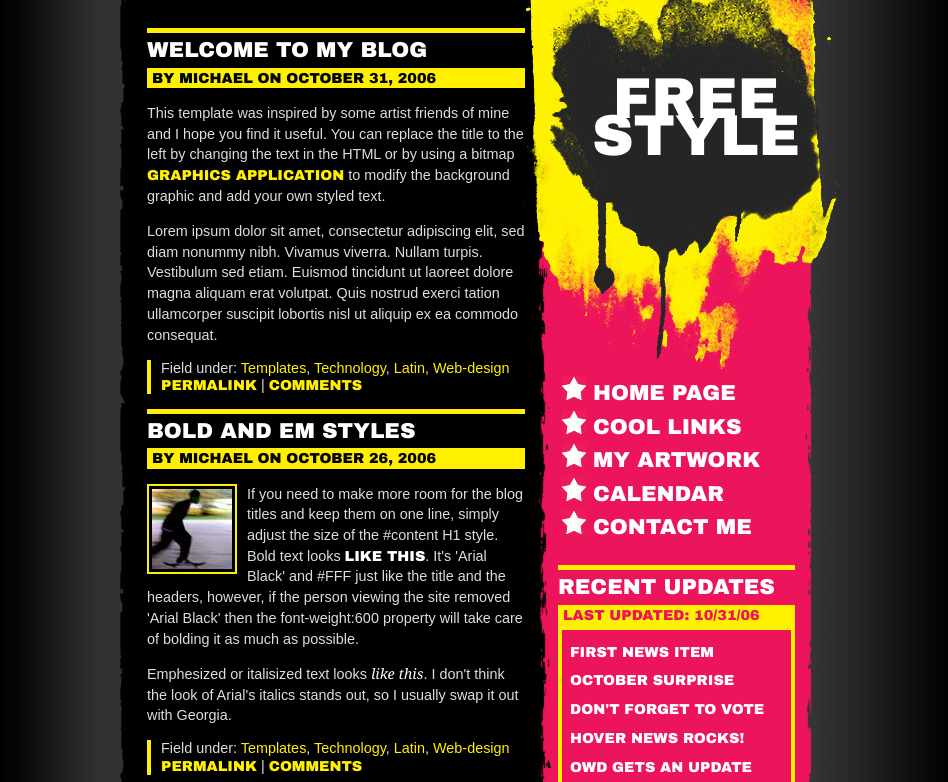
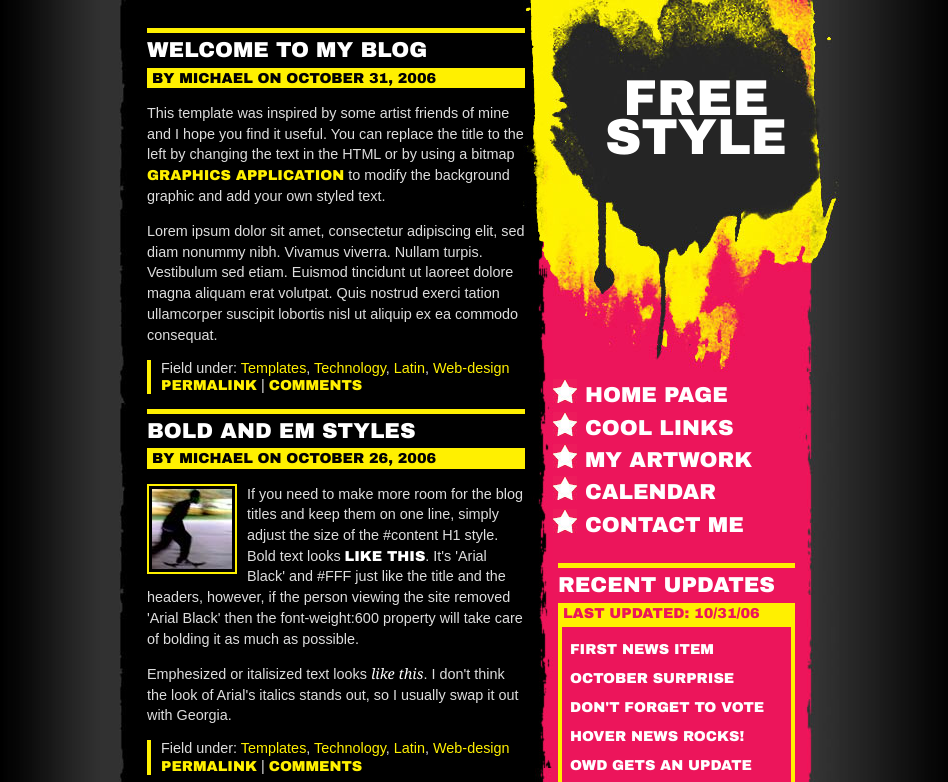
Before and after one commit to jgrom/FreeStyle, a plain HTML site: page index.html in a window 1280 px wide. Shown: the top 782 px of the page, without its empty margins (161-1109 px from the left). Drawn offline with Linux system fonts and the light colour scheme; a web font is replaced by a local one.

Commit message:
Révision styles liens et typo

```diff
--- a/css/styles.css
+++ b/css/styles.css
@@ -10,7 +10,7 @@ body {
 }
 
 a       { text-decoration: none; color: #FFF000; }
-a:hover { text-decoration: underline; }
+a:hover { color: #FFF; }
 
 ul { list-style-image: url("../images/bullet.gif"); }
 
@@ -24,7 +24,7 @@ h1, h2, h3, h4,
 strong, .strong {
     text-transform: uppercase;
     font-family: "Arial Black", Gadget, Arial, sans-serif;
-    font-weight: 900;
+    font-weight: 600;
 }
 
 strong {
@@ -65,14 +65,15 @@ em {
     color: #FFF;
 }
 
-#col-right ul a { color: #FFF; }
+#col-right a { color: #FFF; }
+#col-right a:hover { color: #FFF000; }
 
 h1#logo {
     color: #FFF;
     margin: auto;
     padding: 80px 0 200px 0;
-    font-size: 4em;
-    line-height: 0.65em;
+    font-size: 3.5em;
+    line-height: 0.77em;
     text-align: center;
 }
 
@@ -90,13 +91,26 @@ h1#logo {
 #col-right h4 { color: #EC155B; }
 
 ul#nav {
-    list-style-image: url("../images/star1.jpg");
+    padding: 0;
+    list-style: none;
     line-height: 1.5em;
 }
 
 ul.boxed {
     list-style: none;
     line-height: 2em;
+}
+
+#nav a {
+    display: block;
+    text-indent: 32px;
+    background-image: url("../images/star1.jpg");
+    background-repeat: no-repeat;
+}
+#nav a:hover {
+    text-decoration: none;
+    color: #FFF000;
+    background-image: url("../images/star2.jpg");
 }
 
 /* CONTENT [434PX] ---------------------------------------------------------- */
--- a/index.html
+++ b/index.html
@@ -2,6 +2,8 @@
 <html lang="fr">
 <head>
     <meta charset="utf-8" />
+    <!-- tricky ? pour Arial Black font -->
+    <link href="http://fr.allfont.net/allfont.css?fonts=arial-black" rel="stylesheet" type="text/css" />
     <link rel="stylesheet" href="css/styles.css" />
     <title>Free Style - Home</title>
 </head>
@@ -12,7 +14,7 @@
 
 
         <!-- CONTENT
-        ======================================================================== -->
+        ==================================================================== -->
         <div id="content">
 
             <div class="section">
```
